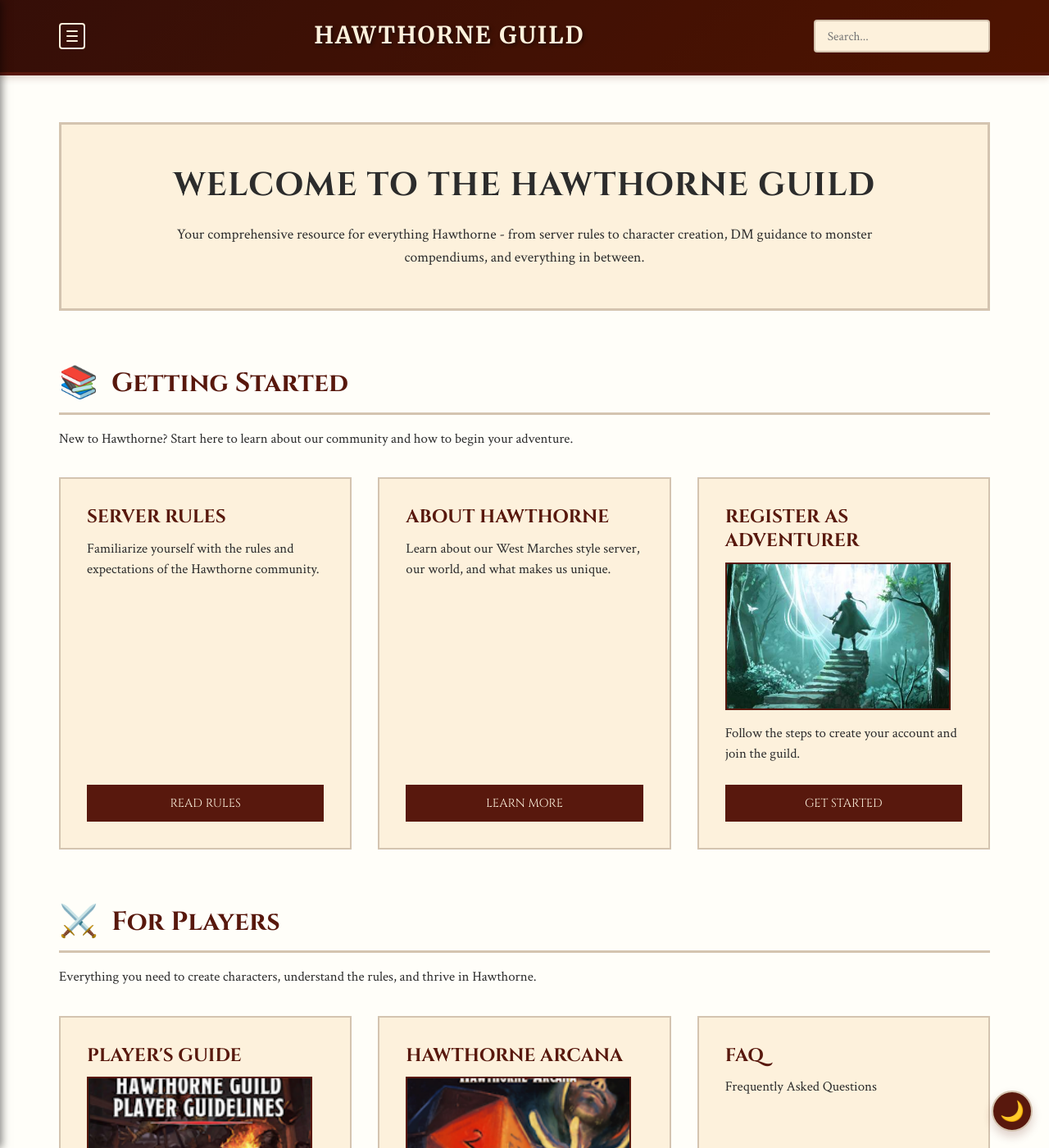
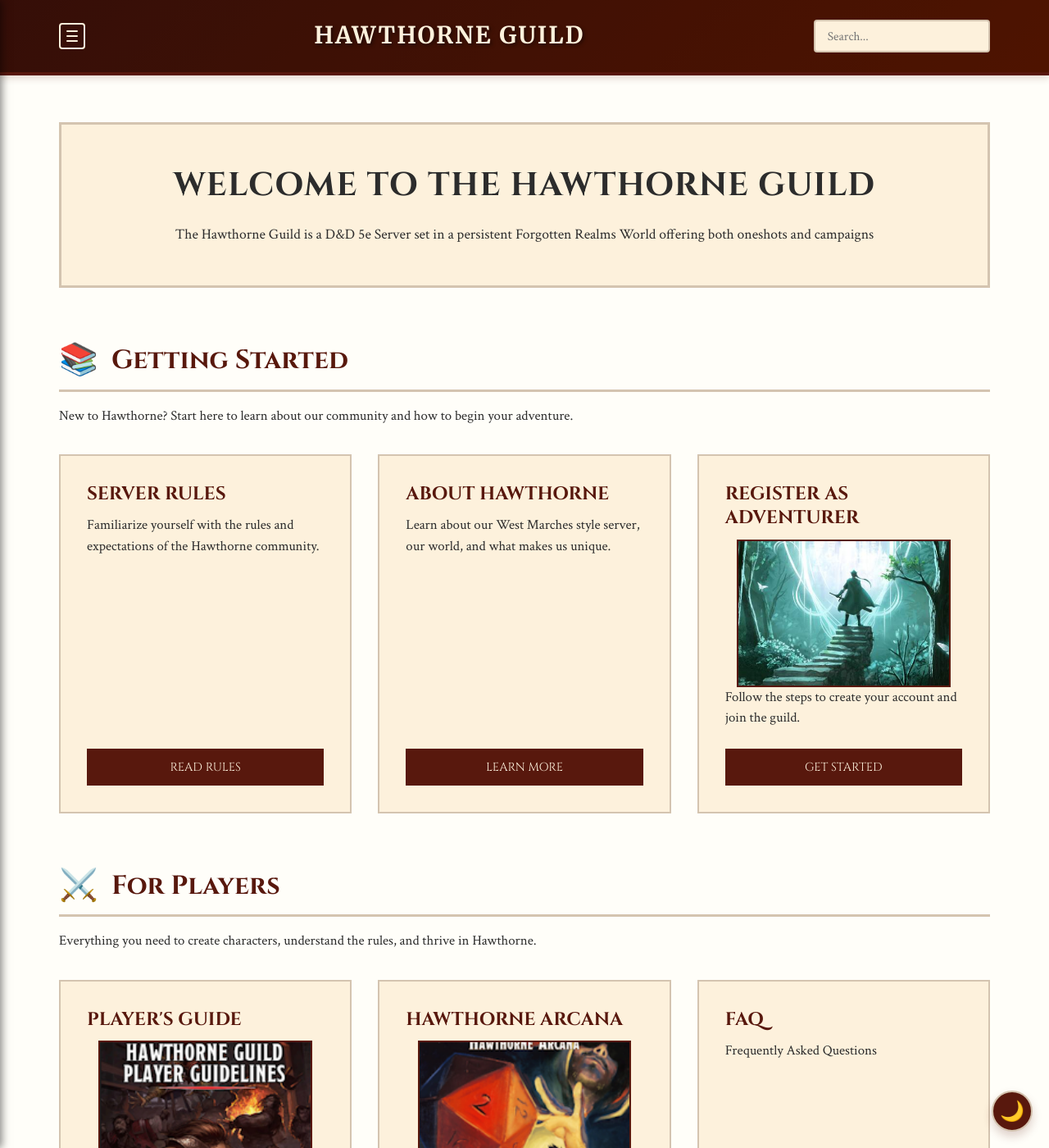
Before and after one commit to coconutswallow/Guides, a Jekyll site: the page built from index.html, in a window 1280 px wide and 1400 px high. Shown: the whole window at 82% size. Built offline with Jekyll 4.4.1, drawn with Linux system fonts in a browser that asks for light colours; comment, search, counter and statistics services are not loaded; some of the changed text lies outside the part shown.

Commit message:
minor fixes

```diff
--- a/index.html
+++ b/index.html
@@ -6,8 +6,7 @@
 <div class="home-hero">
   <h1>Welcome to the Hawthorne Guild</h1>
   <p class="hero-description">
-    Your comprehensive resource for everything Hawthorne - from server rules to character creation,
-    DM guidance to monster compendiums, and everything in between.
+    The Hawthorne Guild is a D&D 5e Server set in a persistent Forgotten Realms World offering both oneshots and campaigns
   </p>
 </div>
 
@@ -62,8 +61,8 @@
     <div class="feature-card">
       <h3>Hawthorne Arcana</h3>
       <img src="{{ site.baseurl }}/assets/thumbnails/arcana-cover.png" alt="Hawthorne Arcana" class="card-thumbnail">
-      <p>Spells, classes, backgrounds, and other character options.</p>
-      <a href="{{ 'players-guide/downtime/' | relative_url }}" class="card-button">View Arcana</a>
+      <p>Hawthorne Arcana is a curated collection of server legal homebrew</p>
+      <a href="https://drive.google.com/file/d/1yoinFa31Rhq__unHxMxCSfMq7QY5ARYC/view" class="card-button">View Arcana</a>
     </div>
     <div class="feature-card">
       <h3>FAQ</h3>
@@ -85,8 +84,8 @@
   <div class="card-grid">
     <div class="feature-card">
       <h3>DM's Guide</h3>
-      <p>Complete guide to preparing, running, and managing games in Hawthorne.</p>
-      <a href="{{ 'dms-guide/introduction/' | relative_url }}" class="card-button">Read Guide</a>
+      <p>This document provides all of the information and rules you’ll need to know for DMing on the Hawthorne Guild 5th edition D&D server.</p>
+      <a href="https://drive.google.com/file/d/1MiXp60GBg2ZASiiGjgFtTRFHp7Jf0m2P/view?usp=sharing" class="card-button">Read Guide</a>
     </div>
 
     <div class="feature-card">
@@ -107,11 +106,12 @@
 
 <style>
 .card-thumbnail {
-  width: 95%;
+  width: 90%;
   height: 180px;
   object-fit: cover;
   border: 2px solid #58180D;
   margin-bottom: 1em;
   display: block;
+  margin: auto
 }
 </style>
```
Also changed, not shown: _help/Monster Compendium.md (added, +52 -0 lines).
